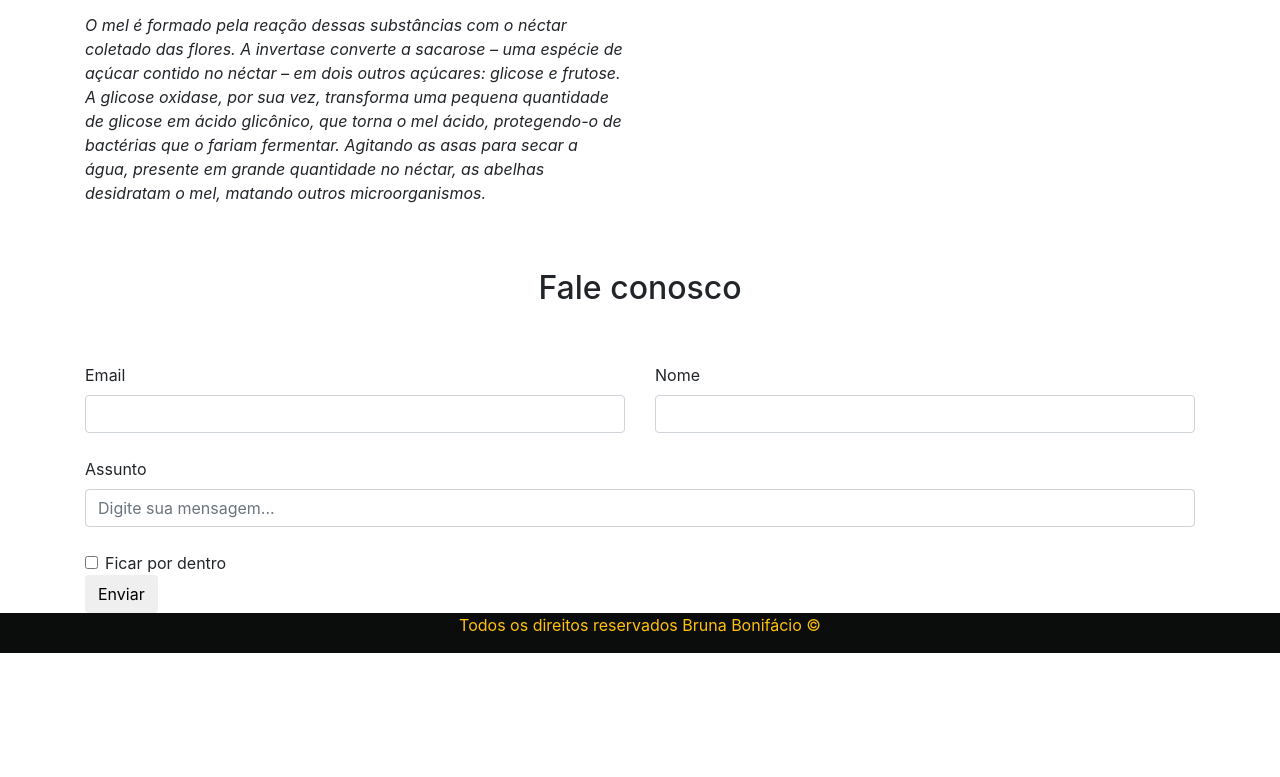
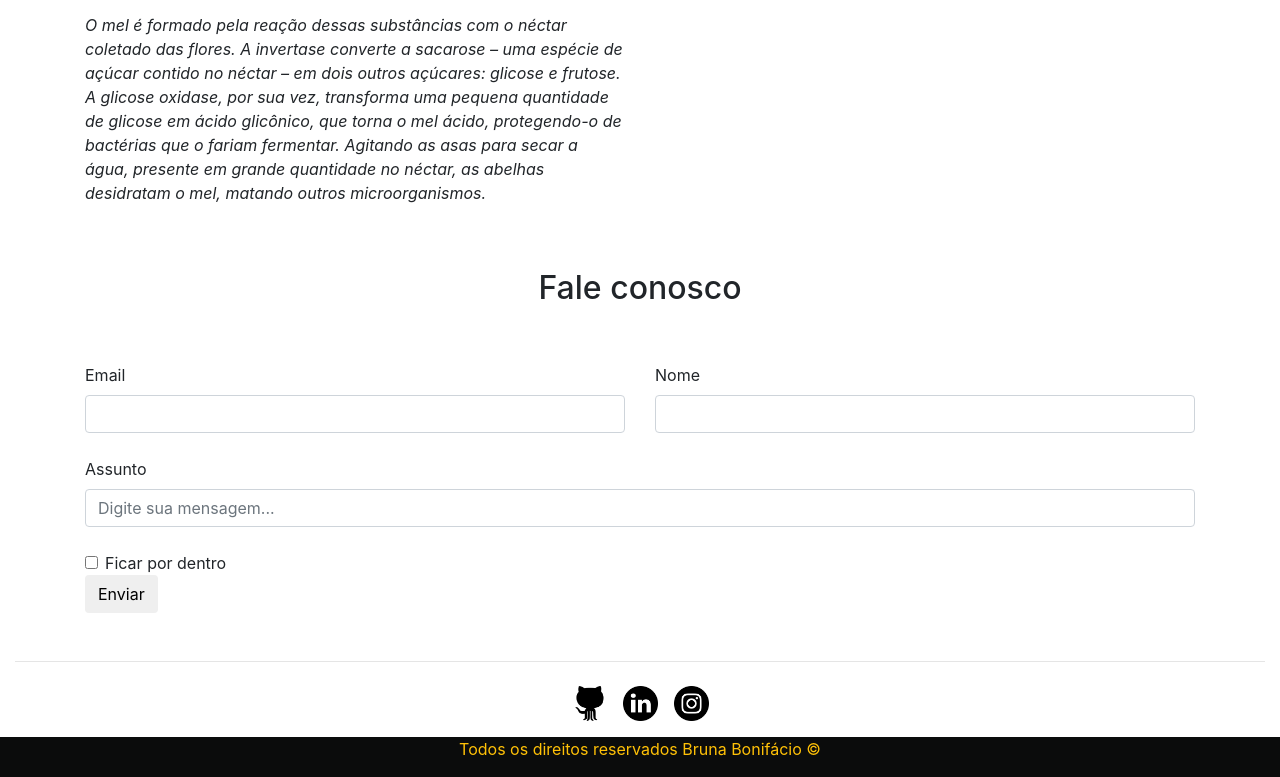
Before and after one commit to brubonifacio/BeezZz, a plain HTML site: page index.html in a window 1280 px wide. Shown: the part 2536-3313 px from the top of the page. Before the commit the page ends 3189 px from the top, so only its background shows below. Drawn offline with nearby package versions, Linux system fonts and the light colour scheme; grey boxes are pictures that could not be loaded.

Commit message:
Adicionando redes sociais ao footer

```diff
--- a/index.html
+++ b/index.html
@@ -216,17 +216,32 @@
 
 
     <!--/Forms-->
+
       <!--Rodapé-->
+
       <footer>
-        <div class="row" style="background-color: #0b0c0c;">
-            <div class="col-md-12">
-            <p class="text-center text-warning">
-                Todos os direitos reservados Bruna Bonifácio &copy;
-            </p>
+        <div class="container-fluid mt-5">
+          <hr>
+          <div class="row mb-2" >
+            <div class="col-md-12 d-flex justify-content-center">
+              <a href="https://github.com/brubonifacio" target="_blank" class="p-2">
+                <img src="./img/github-big-logo.png" alt="icone do github" style="width: 35px;">
+              </a>
+              <a href="www.linkedin.com/in/bruna-bonifácio-" target="_blank" class="p-2">
+                <img src="./img/linkedin.png" alt="icone do linkedin" style="width: 35px;">
+              </a>
+              <a href="https://www.instagram.com/__brubonifacio/" target="_blank" class="p-2">
+                <img src="./img/instagram.png" alt="icone do instagram" style="width: 35px;">
+              </a>
+            </div>
+          </div>
+          <div class="row" style="background-color: #0b0c0c;" >
+            <div class="col-md-12 d-flex justify-content-center text-warning">
+              <p>Todos os direitos reservados Bruna Bonifácio &copy; </p>
+            </div>
+          </div>
         </div>
-        </div>
-
-        </footer>
+      </footer>
 
         <!--/Rodapé-->
 
```
Also changed, not shown: siteCompleto.html (+23 -8 lines), img/bruxa.jpg (added), img/bruxas.jpg (added), img/github-big-logo.png (added), img/instagram.png (added), img/linkedin.png (added), img/papel.jpg (added).
